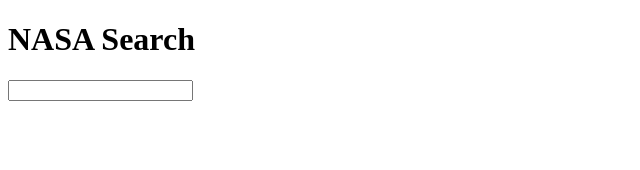
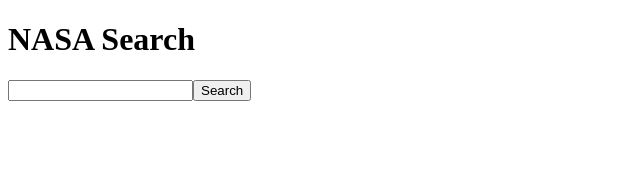
Before and after one commit to paigeegorry/nasa-search, a React (Create React App) app: page / in a window 1280 px wide. Shown: the top 170 px of the page, without its empty margins (0-640 px from the left). Built offline with nearby package versions, Linux system fonts and the light colour scheme.

Commit message:
added a button to form input component

```diff
--- a/src/components/Input.js
+++ b/src/components/Input.js
@@ -4,8 +4,11 @@ export default function Input() {
   const [searchValue, setSearchValue] = useState('');
 
   return (
-    <form>
+    <form onSubmit={(event) => {
+      event.preventDefault();
+    }}>
       <input type="text" value={searchValue} onChange={({ target }) => setSearchValue(target.value)} />
+      <button>Search</button>
     </form>
   )
 }
```
